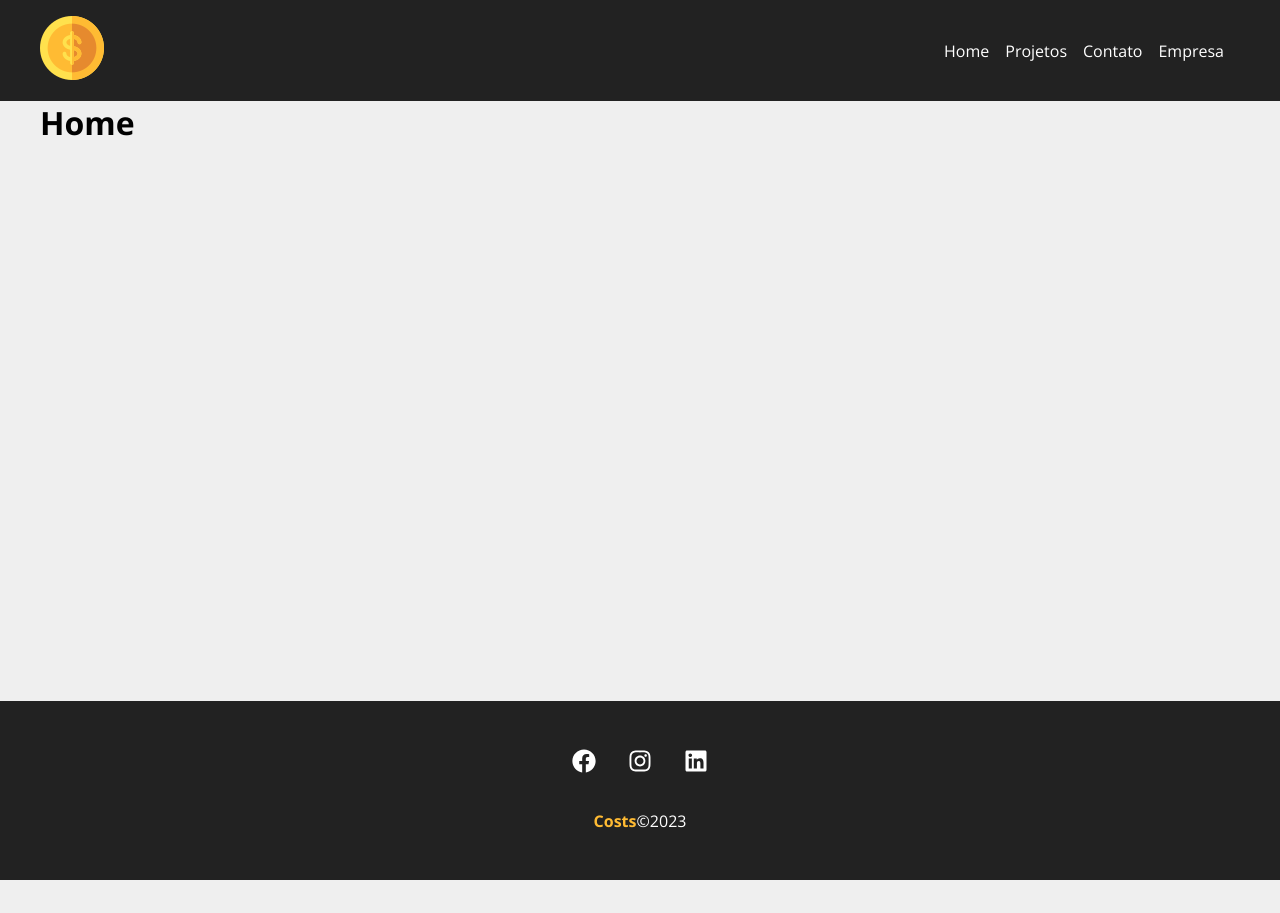
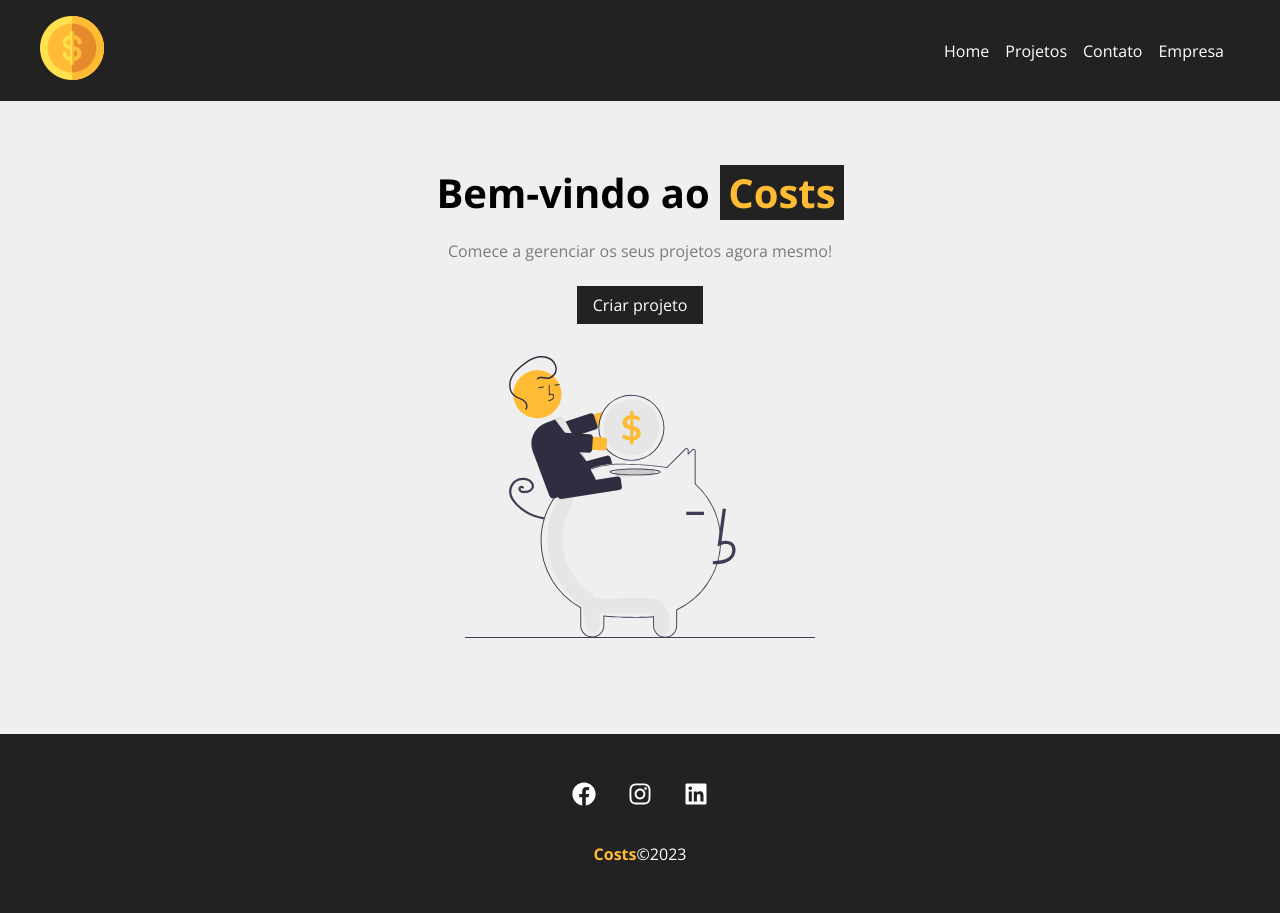
Before and after one commit to JoileJr/costs, a React (Create React App) app: page / in a window 1280 px wide. Before the commit the page ends 880 px from the top, so only its background shows below. Built offline with nearby package versions, Linux system fonts and the light colour scheme.

Commit message:
criando a home

```diff
--- a/src/App.js
+++ b/src/App.js
@@ -1,4 +1,5 @@
 import { BrowserRouter as Router, Routes, Route} from "react-router-dom";
+
 import Home from "./components/pages/Home";
 import Company from "./components/pages/Company";
 import Contact from "./components/pages/Contact";
--- /dev/null
+++ b/src/components/layout/LinkButton.js
@@ -0,0 +1,12 @@
+import styles from './LinkButton.module.css'
+import { Link } from 'react-router-dom'
+
+function LinkButton({ to, text }) {
+  return (
+    <Link className={styles.btn} to={to}>
+      {text}
+    </Link>
+  )
+}
+
+export default LinkButton
--- /dev/null
+++ b/src/components/layout/LinkButton.module.css
@@ -0,0 +1,11 @@
+.btn{
+    background-color: #222;
+    color: #fff;
+    padding: 0.5em 1em;
+    text-decoration: none;
+    transition: 0.5s;
+}
+
+.btn:hover{
+    color: #ffbb33;
+}
--- a/src/components/pages/Home.js
+++ b/src/components/pages/Home.js
@@ -1,7 +1,19 @@
-function Home(){
-    return(
-        <h1>Home</h1>
-    )
+import styles from './Home.module.css';
+import savings from '../../img/savings.svg';
+
+import LinkButton from '../layout/LinkButton';
+
+function Home() {
+  return (
+    <section className={styles.home_container}>
+      <h1>
+        Bem-vindo ao <span>Costs</span>
+      </h1>
+      <p>Comece a gerenciar os seus projetos agora mesmo!</p>
+      <LinkButton to="/newproject" text="Criar projeto" />
+      <img src={savings} alt="Savings" />
+    </section>
+  )
 }
 
 export default Home;
--- /dev/null
+++ b/src/components/pages/Home.module.css
@@ -0,0 +1,29 @@
+.home_container{
+    width: 100%;
+    display: flex;
+    flex-direction: column;
+    align-items: center;
+    justify-content: center;
+    padding: 4em;
+}
+
+.home_container h1{
+    font-size: 2.5em;
+    margin-bottom: .5em;
+}
+
+.home_container h1 span{
+    color: #ffbb33;
+    padding: 0 0.2em;
+    background-color: #222;
+}
+
+.home_container p {
+    margin-bottom: 1.5em;
+    color: #7b7b7b;
+}
+
+.home_container img{
+    width: 350px;
+    margin: 2em 0;
+}
```
